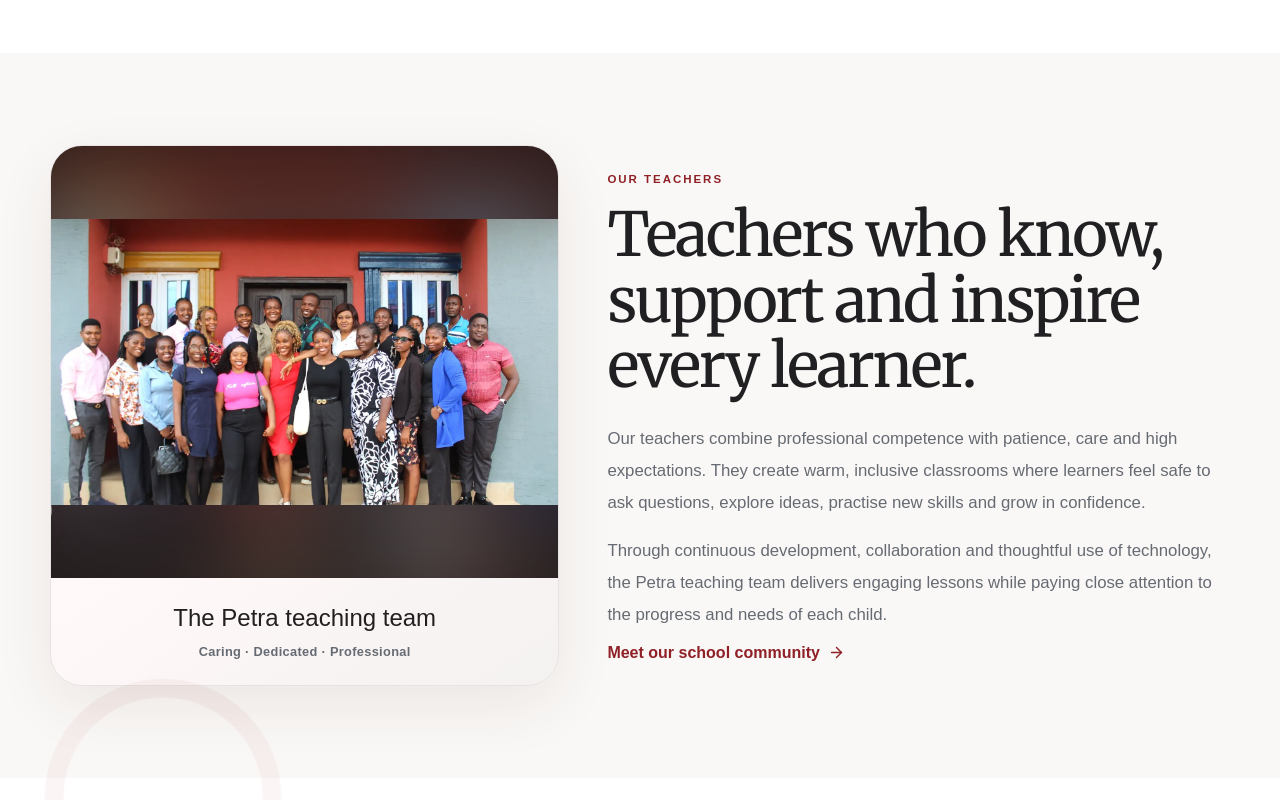
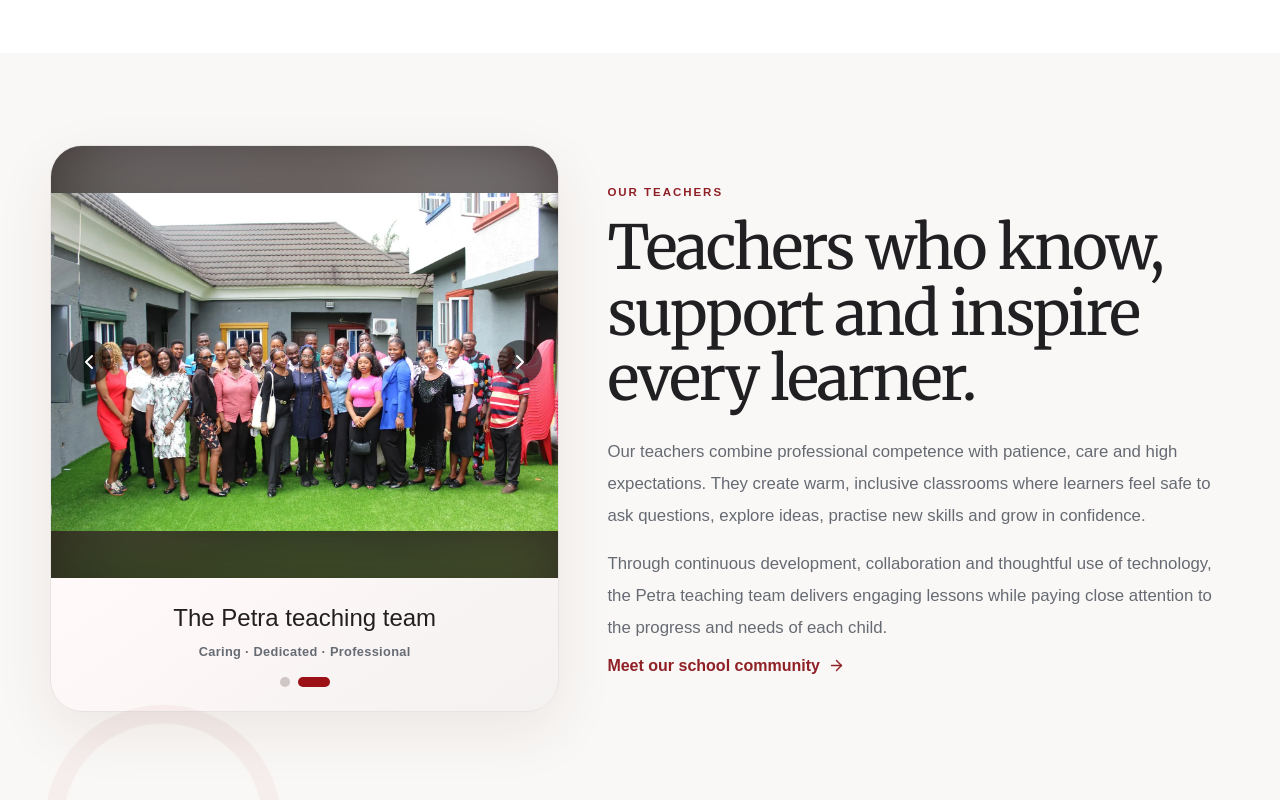
Before and after one commit to petraacademy14-cloud/petra_LMS, a Next.js app: page /about in a window 1280 px wide. Shown: the part 5000-5800 px from the top of the page. Built offline with nearby package versions, Linux system fonts and the light colour scheme; no server answers; the database is empty.

Commit message:
Add teaching team photo carousel

```diff
--- a/src/app/(marketing)/about/page.tsx
+++ b/src/app/(marketing)/about/page.tsx
@@ -15,6 +15,7 @@ import {
   Sparkles,
   Target,
 } from "lucide-react";
+import { PetraTeachingTeamCarousel } from "@/components/marketing/petra-teaching-team-carousel";
 
 export const metadata: Metadata = {
   title: "About Petra Academy",
@@ -239,29 +240,7 @@ export default function AboutPage() {
 
       <section className="marketing-section section-tint">
         <div className="marketing-shell grid items-center gap-12 lg:grid-cols-[0.9fr_1.1fr]">
-          <div className="overflow-hidden rounded-[2rem] border border-[#e7e3e3] bg-white shadow-[0_20px_60px_rgba(51,24,24,0.08)]">
-            <div className="relative min-h-[18rem] overflow-hidden bg-[#241b1b] lg:min-h-[27rem]">
-              <Image
-                className="absolute inset-0 size-full scale-110 object-cover opacity-45 blur-2xl"
-                src="/images/petra-staff-team.webp"
-                alt=""
-                fill
-                sizes="(max-width: 1024px) 100vw, 46vw"
-                aria-hidden="true"
-              />
-              <Image
-                className="object-contain"
-                src="/images/petra-staff-team.webp"
-                alt="Petra Academy staff members gathered together outside the school building"
-                fill
-                sizes="(max-width: 1024px) 100vw, 46vw"
-              />
-            </div>
-            <div className="px-6 py-5 text-center sm:px-8 sm:py-6">
-              <strong className="block font-[var(--font-merriweather)] text-2xl text-[#211f20]">The Petra teaching team</strong>
-              <small className="mt-2 block font-semibold tracking-wide text-[#666b73]">Caring · Dedicated · Professional</small>
-            </div>
-          </div>
+          <PetraTeachingTeamCarousel />
           <div>
             <span className="section-kicker">Our Teachers</span>
             <h2 className="mt-3 font-[var(--font-merriweather)] text-[clamp(2.3rem,5vw,3.8rem)] leading-[1.08] tracking-[-0.035em]">Teachers who know, support and inspire every learner.</h2>
--- /dev/null
+++ b/src/components/marketing/petra-teaching-team-carousel.tsx
@@ -0,0 +1,130 @@
+"use client";
+
+import Image from "next/image";
+import { ChevronLeft, ChevronRight } from "lucide-react";
+import { useEffect, useRef, useState } from "react";
+
+const photos = [
+  {
+    src: "/images/petra-staff-team.webp",
+    alt: "Petra Academy staff members gathered together outside the school building",
+  },
+  {
+    src: "/images/petra-staff-courtyard.webp",
+    alt: "Petra Academy staff members gathered together in the school courtyard",
+  },
+] as const;
+
+export function PetraTeachingTeamCarousel() {
+  const [activeIndex, setActiveIndex] = useState(0);
+  const [paused, setPaused] = useState(false);
+  const pointerStartX = useRef<number | null>(null);
+
+  useEffect(() => {
+    if (paused || window.matchMedia("(prefers-reduced-motion: reduce)").matches) return;
+
+    const timer = window.setInterval(() => {
+      setActiveIndex((current) => (current + 1) % photos.length);
+    }, 5000);
+
+    return () => window.clearInterval(timer);
+  }, [paused]);
+
+  const showPrevious = () => setActiveIndex((current) => (current - 1 + photos.length) % photos.length);
+  const showNext = () => setActiveIndex((current) => (current + 1) % photos.length);
+
+  return (
+    <div
+      className="overflow-hidden rounded-[2rem] border border-[#e7e3e3] bg-white shadow-[0_20px_60px_rgba(51,24,24,0.08)]"
+      onMouseEnter={() => setPaused(true)}
+      onMouseLeave={() => setPaused(false)}
+      onFocusCapture={() => setPaused(true)}
+      onBlurCapture={(event) => {
+        if (!event.currentTarget.contains(event.relatedTarget)) setPaused(false);
+      }}
+      onPointerDown={(event) => {
+        pointerStartX.current = event.clientX;
+        setPaused(true);
+      }}
+      onPointerUp={(event) => {
+        if (pointerStartX.current !== null) {
+          const distance = event.clientX - pointerStartX.current;
+          if (Math.abs(distance) > 45) {
+            if (distance > 0) showPrevious();
+            else showNext();
+          }
+        }
+        pointerStartX.current = null;
+        setPaused(false);
+      }}
+      onPointerCancel={() => {
+        pointerStartX.current = null;
+        setPaused(false);
+      }}
+      aria-roledescription="carousel"
+      aria-label="Petra Academy teaching team photographs"
+    >
+      <div className="relative min-h-[18rem] touch-pan-y overflow-hidden bg-[#241b1b] lg:min-h-[27rem]">
+        {photos.map((photo, index) => (
+          <div
+            className={`absolute inset-0 transition-opacity duration-700 motion-reduce:transition-none ${
+              index === activeIndex ? "z-10 opacity-100" : "pointer-events-none opacity-0"
+            }`}
+            key={photo.src}
+            aria-hidden={index !== activeIndex}
+          >
+            <Image
+              className="absolute inset-0 size-full scale-110 object-cover opacity-45 blur-2xl"
+              src={photo.src}
+              alt=""
+              fill
+              sizes="(max-width: 1024px) 100vw, 46vw"
+              aria-hidden="true"
+            />
+            <Image
+              className="object-contain"
+              src={photo.src}
+              alt={photo.alt}
+              fill
+              sizes="(max-width: 1024px) 100vw, 46vw"
+            />
+          </div>
+        ))}
+
+        <button
+          className="absolute left-4 top-1/2 z-20 grid size-11 -translate-y-1/2 place-items-center rounded-full bg-black/55 text-white shadow-lg transition hover:bg-[#8f0b0f] focus-visible:outline focus-visible:outline-2 focus-visible:outline-offset-2 focus-visible:outline-white"
+          type="button"
+          onClick={showPrevious}
+          aria-label="Show previous teaching team photo"
+        >
+          <ChevronLeft size={24} aria-hidden="true" />
+        </button>
+        <button
+          className="absolute right-4 top-1/2 z-20 grid size-11 -translate-y-1/2 place-items-center rounded-full bg-black/55 text-white shadow-lg transition hover:bg-[#8f0b0f] focus-visible:outline focus-visible:outline-2 focus-visible:outline-offset-2 focus-visible:outline-white"
+          type="button"
+          onClick={showNext}
+          aria-label="Show next teaching team photo"
+        >
+          <ChevronRight size={24} aria-hidden="true" />
+        </button>
+      </div>
+
+      <div className="px-6 py-5 text-center sm:px-8 sm:py-6">
+        <strong className="block font-[var(--font-merriweather)] text-2xl text-[#211f20]">The Petra teaching team</strong>
+        <small className="mt-2 block font-semibold tracking-wide text-[#666b73]">Caring · Dedicated · Professional</small>
+        <div className="mt-4 flex justify-center gap-2" aria-label="Choose a teaching team photo">
+          {photos.map((photo, index) => (
+            <button
+              className={`h-2.5 rounded-full transition-all ${index === activeIndex ? "w-8 bg-[#9b1116]" : "w-2.5 bg-[#cfc6c6] hover:bg-[#9b1116]/60"}`}
+              key={photo.src}
+              type="button"
+              onClick={() => setActiveIndex(index)}
+              aria-label={`Show teaching team photo ${index + 1}`}
+              aria-current={index === activeIndex ? "true" : undefined}
+            />
+          ))}
+        </div>
+      </div>
+    </div>
+  );
+}
```
Also changed, not shown: public/images/petra-staff-courtyard.webp (added).
